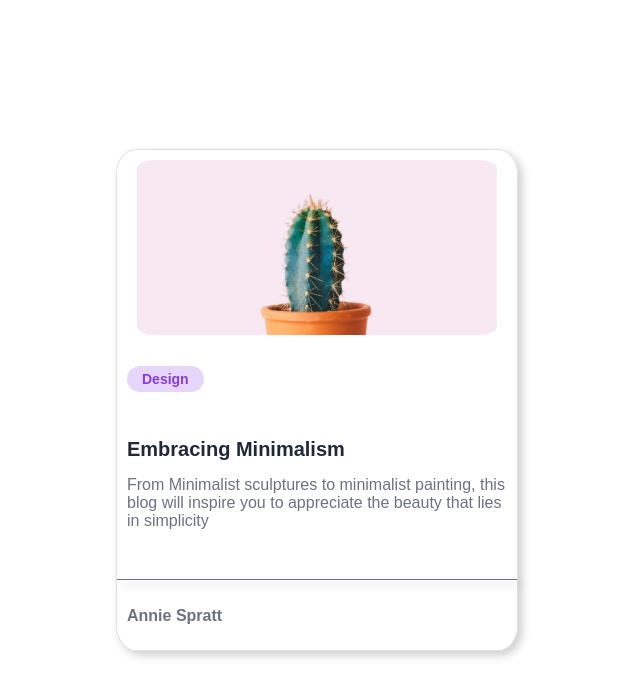
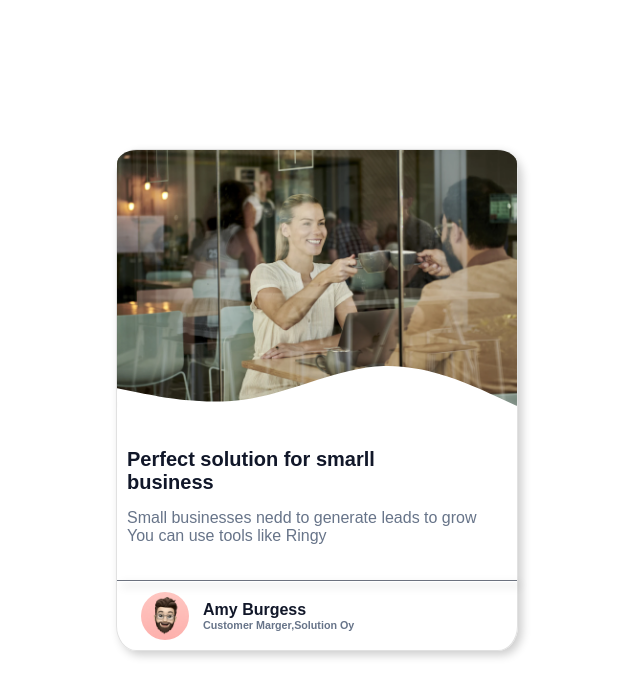
Before and after one commit to MarcosRolin/Card_Template_Minimalist, a plain HTML site: page index.html in a window 1280 px wide. Shown: the whole page, without its empty margins (323-963 px from the left). Drawn offline with Linux system fonts and the light colour scheme; a web font is replaced by a local one.

Commit message:
primer commit

```diff
--- a/index.html
+++ b/index.html
@@ -1,5 +1,6 @@
 <!DOCTYPE html>
 <html lang="en">
+
 <head>
     <meta charset="UTF-8">
     <meta name="viewport" content="width=device-width, initial-scale=1.0">
@@ -7,22 +8,34 @@
     <link rel="stylesheet" href="./style.css">
     <link rel="stylesheet" href="https://fonts.google.com/specimen/Sora?query=sora">
 </head>
+
 <body>
 
     <div class="card">
         <div class="seccion1">
-            <img class="imagen" src="./images/cactus_img.jpg" alt="">
+            <div class="wave-container">
+                <img class="imagen" src="./images/hero-image-business-card.png" alt="">
+                <svg class="wave" xmlns="http://www.w3.org/2000/svg" viewBox="0 0 1440 320">
+                    <path fill="#ffff" fill-opacity="1"
+                        d="M0,192L80,208C160,224,320,256,480,229.3C640,203,800,117,960,112C1120,107,1280,181,1360,218.7L1440,256L1440,320L1360,320C1280,320,1120,320,960,320C800,320,640,320,480,320C320,320,160,320,80,320L0,320Z">
+                    </path>
+                </svg>
+            </div>
         </div>
+
         <div class="seccion2">
-            <h5>Design</h5>
+            <h1>Perfect solution for smarll <br> business</h1>
+            <p>Small businesses nedd to generate leads to grow <br>You can use tools like Ringy</p>
         </div>
-        <div class="seccion3">
-            <h1>Embracing Minimalism</h1>
-            <p>From Minimalist sculptures to minimalist painting, this blog will inspire you to appreciate the beauty that lies in simplicity</p>
-        </div>
-        <div class="linea">  </div>
+        <div class="linea"> </div>
         <div class="seccion4">
-            <h4>Annie Spratt</h4>
+            <div class="avatar">
+                <img class="imagen2" src="./images/avatar-image-business-card.png" alt="">
+            </div>
+            <div class="nombre">
+                <h4>Amy Burgess</h4>
+                <h6>Customer Marger,Solution Oy</h6>
+            </div>
         </div>
 
 
@@ -30,4 +43,5 @@
     </div>
 
 </body>
+
 </html>
--- a/style.css
+++ b/style.css
@@ -23,34 +23,29 @@ body {
 
 .seccion1 {
     display: flex;
+    flex-direction: column;
     justify-content: center;
     align-items: center;
-    height: 40%;
+    height: 60%;
+    position: relative;
+    overflow: hidden;
+}
+
+.wave{
+    width: 100%;
+    position: relative;
 }
 
 .imagen {
-    height: 90%;
-    width: 90%;
     border-radius: 5%;
+    width: 100%;
+    height: auto;
+    position: absolute;
+    top: 0;
+    left: 0;
 }
 
 .seccion2 {
-    margin: 10px;
-    display: flex;
-    align-items: center;
-    height: 10%;
-}
-
-h5{
-    font-size: 14px;
-    padding: 5px 15px;
-    background: #E6D6FC;
-    color: #883AE1;
-    border-radius: 50px ;
-}
-
-.seccion3 {
-    /* display: flex; */
     margin: 10px;
     justify-content: center;
     align-items: center;
@@ -60,21 +55,32 @@ h5{
 h1{
     font-size: 20px;
     padding: 15px 0;
-    color: #20293A;
+    color: #111729;
 }
 
 p{
-    color: #6C727F;
+    color: #677489;
 }
 .seccion4 {
     margin: 10px;
     display: flex;
     align-items: center;
+    justify-content: center;
     height: 10%;
 }
- h4{
-    color: #6C727F;
+
+h4{
+    color: #111729;
+}
+
+h6{
+    color: #677489;
  }
+.imagen2 {
+    height: 3rem;
+    width: 3rem;
+    border-radius: 50%;
+}
 
 .linea{
     width: 100%;
@@ -82,3 +88,32 @@ p{
     border-top: 1px solid #6C727F;
     box-shadow: 4px 4px 10px rgba(0, 0, 0, 0.2);
 }
+
+.avatar{
+    display: flex;
+    height:100%;
+    width: 20%;
+    align-items: center;
+    justify-content: center;
+}
+
+.nombre{
+    display: flex;
+    flex-direction: column;
+    justify-content: center;
+    height: 100%;
+    width: 80%;
+}
+.wave-container {
+    position: relative;
+    width: 100%;
+    height: 300px; /* Ajusta la altura según lo necesario */
+    overflow: hidden;
+}
+
+.wave {
+    position: absolute;
+    bottom: 0;
+    left: 0;
+    width: 100%;
+}
```
Also changed, not shown: images/avatar-image-business-card.png (added), images/cactus_img.jpg (deleted), images/hero-image-business-card.png (added), images/white-overlay.svg (added).
